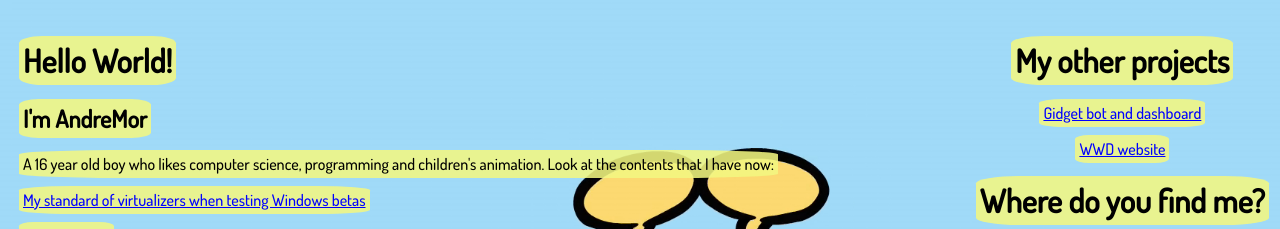
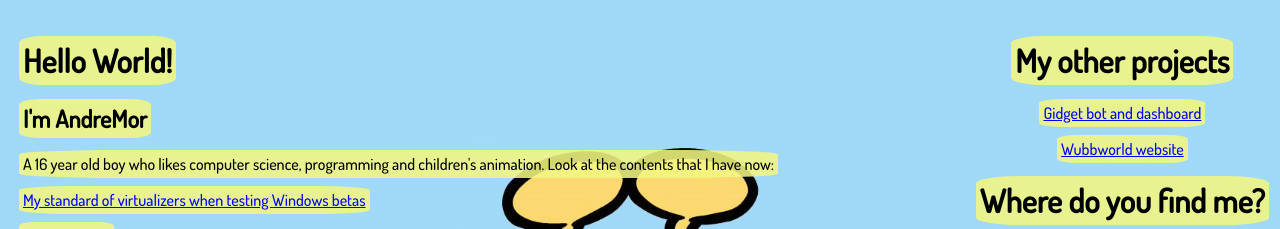
Before and after one commit to AndreMor8/andremor.dev, a Vue app: page / in a window 1280 px wide. Shown: the top 229 px of the page. Built offline with nearby package versions, Linux system fonts and the light colour scheme; no server answers.

Commit message:
wubb.ga -> wubbworld.xyz and making bg centered

```diff
--- a/src/App.vue
+++ b/src/App.vue
@@ -8,6 +8,7 @@ body {
   background-repeat: no-repeat;
   background-attachment: fixed;
   background-size: cover;
+  background-position: center;
   font-family: "Dosis", sans-serif;
 }
 span {
--- a/src/views/Home.vue
+++ b/src/views/Home.vue
@@ -43,7 +43,7 @@
         <span><a href="https://gidget.xyz">Gidget bot and dashboard</a></span>
       </p>
       <p>
-        <span><a href="https://wubb.ga">WWD website</a></span>
+        <span><a href="https://wubbworld.xyz">Wubbworld website</a></span>
       </p>
       <h1>
         <span>Where do you find me?</span>
```
